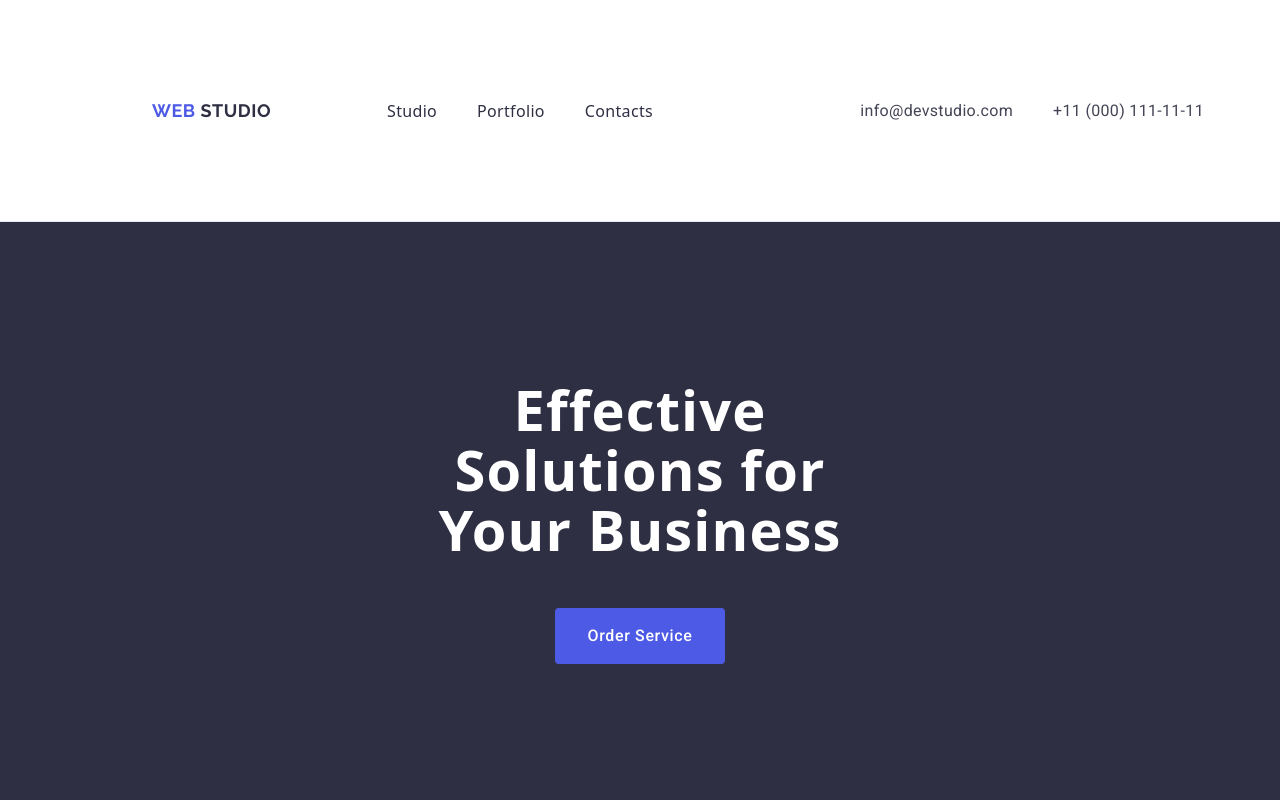
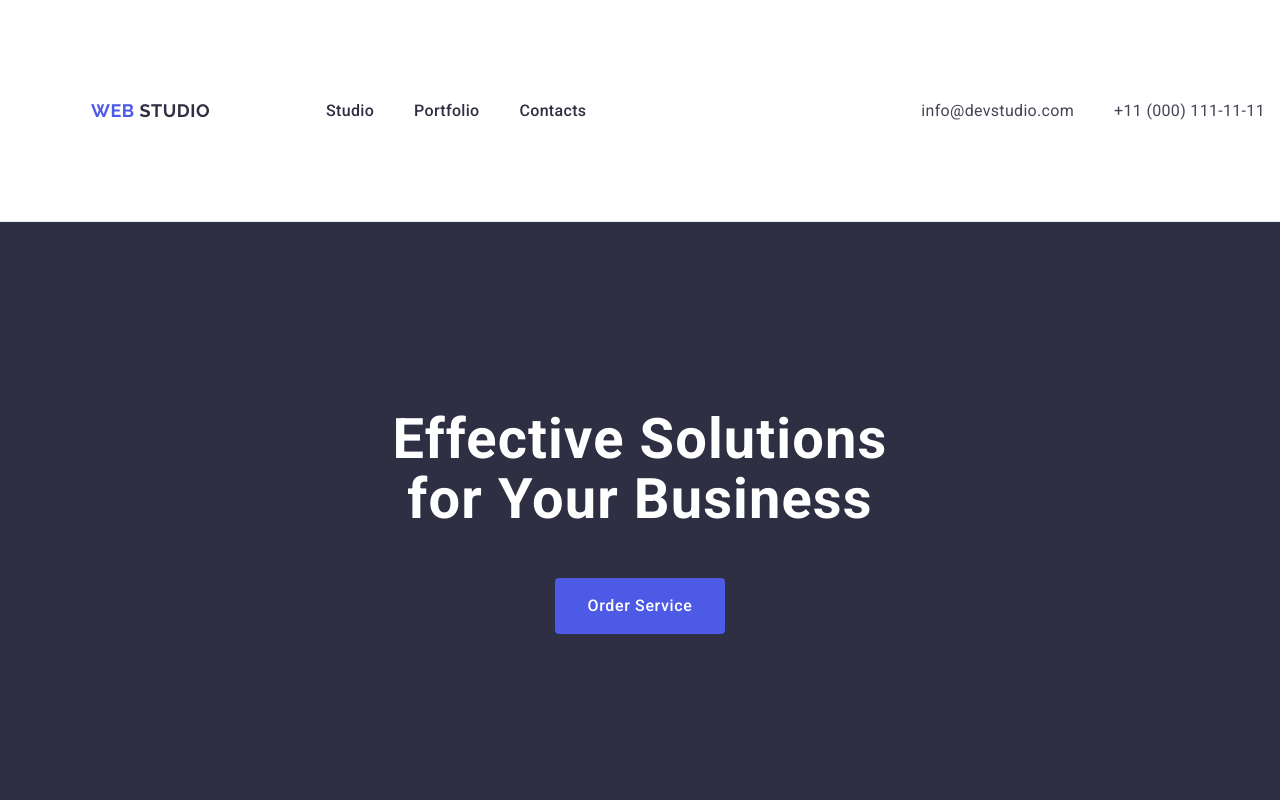
Before and after one commit to ivanchuprun/goit-markup-hw-03, a plain HTML site: page index.html in a window 1280 px wide. Shown: the top 800 px of the page. Drawn offline with nearby package versions, Linux system fonts and the light colour scheme.

Commit message:
commit add

```diff
--- a/css/styles.css
+++ b/css/styles.css
@@ -4,16 +4,16 @@ background-color: #fff;
 color: #434455;
 }
 
+a {
+text-decoration: none;
+}
+
 .container {
-    max-width: 1158px;
+    max-width: 1128px + 15px + 15px;
     padding: 0 15px;
     margin: 0 auto;
 }
 
-
-a {
-text-decoration: none;
-}
 
 ul,
 ol {
--- a/index.html
+++ b/index.html
@@ -4,11 +4,11 @@
     <meta charset="UTF-8">
     <meta name="viewport" content="width=device-width, initial-scale=1.0">
     <title>goit-markup-hw-01</title>
+    <link rel="stylesheet" href="https://cdnjs.cloudflare.com/ajax/libs/modern-normalize/3.0.1/modern-normalize.min.css" integrity="sha512-q6WgHqiHlKyOqslT/lgBgodhd03Wp4BEqKeW6nNtlOY4quzyG3VoQKFrieaCeSnuVseNKRGpGeDU3qPmabCANg==" crossorigin="anonymous" referrerpolicy="no-referrer" />
     <link rel="preconnect" href="https://fonts.googleapis.com">
     <link rel="preconnect" href="https://fonts.gstatic.com" crossorigin>
     <link href="https://fonts.googleapis.com/css2?family=Raleway:wght@700&family=Roboto:wght@400;500;700&display=swap" rel="stylesheet">
     <link rel="stylesheet" href="./css/styles.css" />
-    <link rel="stylesheet" href="https://cdnjs.cloudflare.com/ajax/libs/modern-normalize/3.0.1/modern-normalize.min.css" integrity="sha512-q6WgHqiHlKyOqslT/lgBgodhd03Wp4BEqKeW6nNtlOY4quzyG3VoQKFrieaCeSnuVseNKRGpGeDU3qPmabCANg==" crossorigin="anonymous" referrerpolicy="no-referrer" />
 </head>
 <body>
     <header class="header-page">
```
